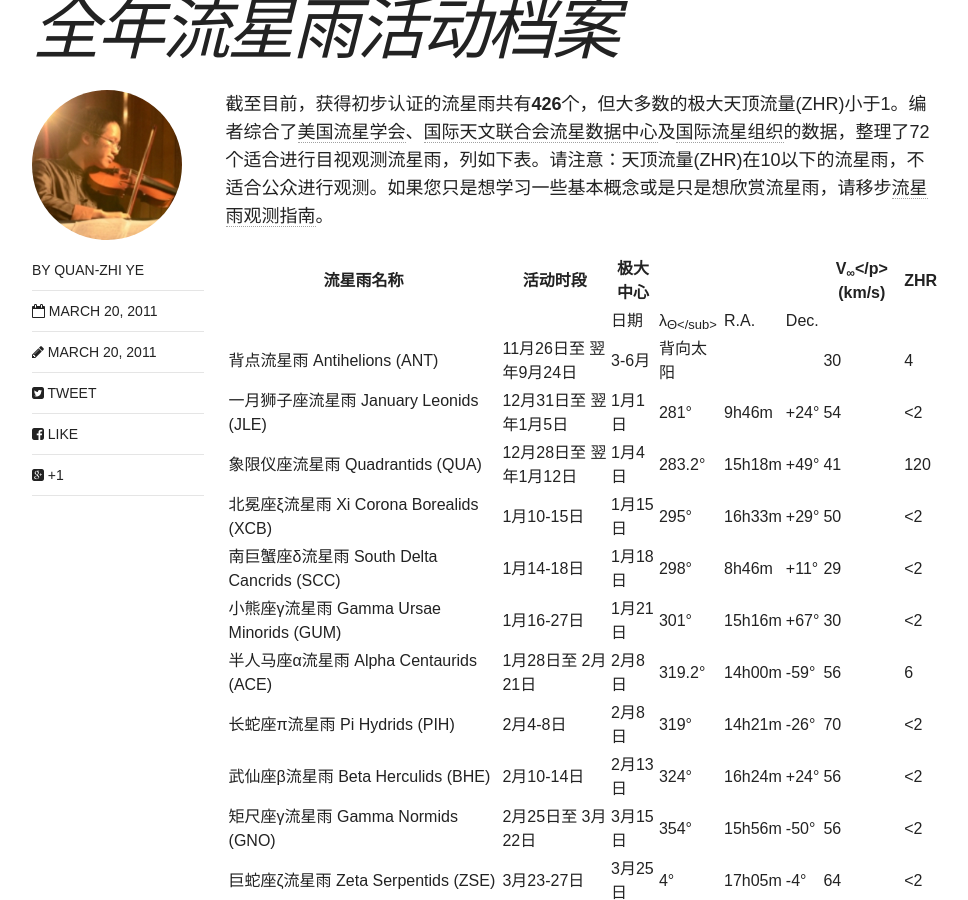
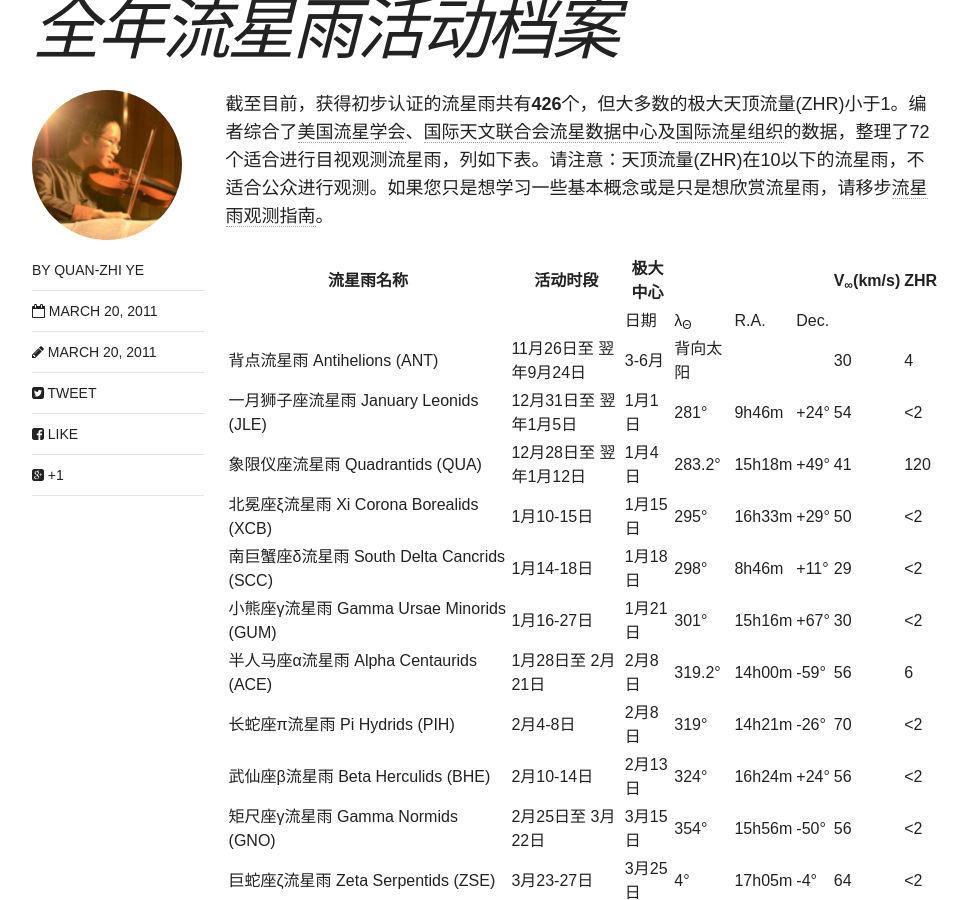
Before and after one commit to Yeqzids/Yeqzids.GitHub.io, a Jekyll site: the page built from _posts/resource/2011-03-20-meteor-shower-list.md, in a window 1280 px wide and 900 px high, scrolled down 457 px. Shown: the whole window, without its empty margins (154-1122 px from the left). Built offline with Jekyll 4.4.1, drawn with Linux system fonts in a browser that asks for light colours; nearby versions of some CDN libraries; formulas are drawn with MathJax 3.

Commit message:
Update 2011-03-20-meteor-shower-list.md

```diff
--- a/_posts/resource/2011-03-20-meteor-shower-list.md
+++ b/_posts/resource/2011-03-20-meteor-shower-list.md
@@ -10,9 +10,9 @@ share: true
 
 截至目前，获得初步认证的流星雨共有**426**个，但大多数的极大天顶流量(ZHR)小于1。编者综合了[美国流星学会](http://www.amsmeteors.org/)、[国际天文联合会流星数据中心](http://www.astro.amu.edu.pl/%7Ejopek/MDC2007/index.php)及[国际流星组织](http://www.imo.net/)的数据，整理了72个适合进行目视观测流星雨，列如下表。请注意：天顶流量(ZHR)在10以下的流星雨，不适合公众进行观测。如果您只是想学习一些基本概念或是只是想欣赏流星雨，请移步[流星雨观测指南](null)。
 
- 流星雨名称 |	活动时段 |	极大中心 | | | | V<sub>∞</sub></p>(km/s) | ZHR
+ 流星雨名称 |	活动时段 |	极大中心 | | | | V<sub>∞</sub>(km/s) | ZHR
  -----------|----------|-----------|---|---|---|-------------------|------
- | | 日期 | λ<sub><font size=2>Θ</sub> | R.A. | Dec. |
+ | | 日期 | λ<sub>Θ</sub> | R.A. | Dec. |
 				背点流星雨				Antihelions (ANT) | 				11月26日至				翌年9月24日 | 				3-6月 | 				背向太阳 | | |				30 | 				4
 				一月狮子座流星雨				January Leonids (JLE) | 				12月31日至				翌年1月5日 | 				1月1日 | 				281° | 				9h46m | 				+24° | 				54 | 				<2
 				象限仪座流星雨				Quadrantids (QUA) | 				12月28日至				翌年1月12日 | 				1月4日 | 				283.2° | 				15h18m | 				+49° | 				41 | 				120
```
